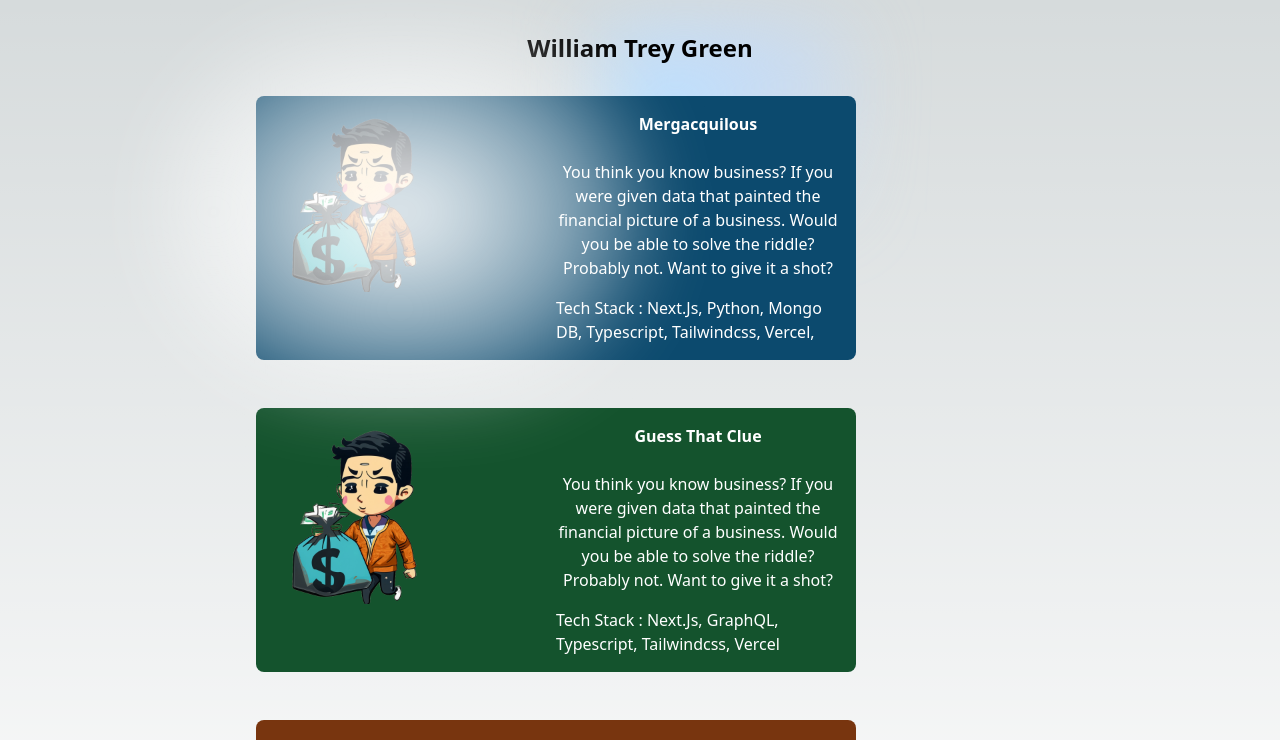
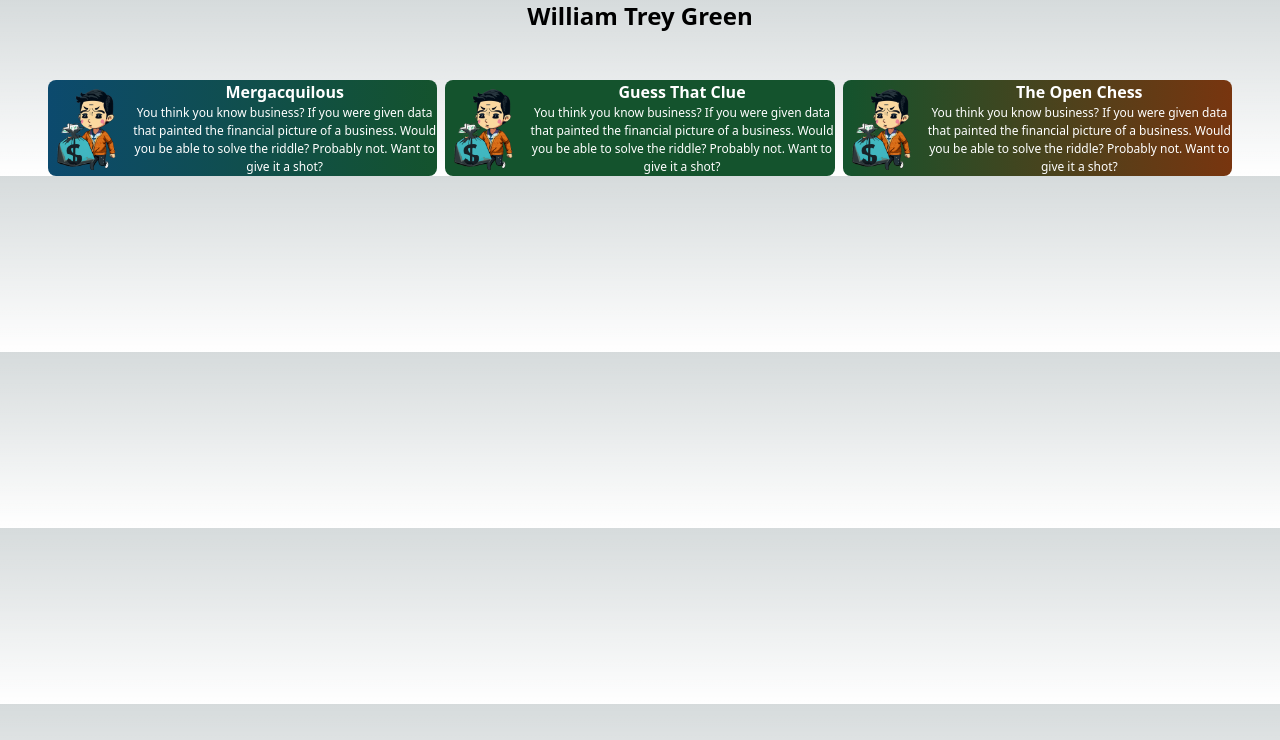
Before and after one commit to trey-greenn/portfolio, a Next.js app: page / in a window 1280 px wide. Shown: the top 740 px of the page. Built offline with nearby package versions, Linux system fonts and the light colour scheme.

Commit message:
homepage update

```diff
--- a/pages/index.tsx
+++ b/pages/index.tsx
@@ -12,22 +12,23 @@
     <main
     >
 
-      <div className="relative flex justify-center p-8 lace-items-center before:absolute before:h-[300px] before:w-[480px] before:-translate-x-1/2 before:rounded-full before:bg-gradient-radial before:from-white before:to-transparent before:blur-2xl before:content-[''] after:absolute after:-z-20 after:h-[180px] after:w-[240px] after:translate-x-1/3 after:bg-gradient-conic after:from-sky-200 after:via-blue-200 after:blur-2xl after:content-[''] before:dark:bg-gradient-to-br before:dark:from-transparent before:dark:to-blue-700/10 after:dark:from-sky-900 after:dark:via-[#0141ff]/40 before:lg:h-[360px]">
+      <div className="">
         <h1 className="font-bold text-2xl text-center">William Trey Green</h1>
 
 
       </div>
-      <div className="grid grid-cols-5">
+      <div className="grid md:grid-cols-9 mx-12 gap-2">
 
-      <div className="col-start-2 col-end-5 ">
+      {/* <div className="col-start-2 col-end-5 "> */}
 
+      <div className="rounded-lg border-white mt-12 col-span-3 ">
 
-      <div className="port_website grid grid-cols-2 rounded-lg p-4  bg-sky-900">
+      <div className="port_website grid grid-flow-row grid-flow-col rounded-lg bg-gradient-to-r from-sky-900 to-green-900 place-items-center">
         <Image
           src="/Untitled.png"
           alt="Guess That Clue"
-          width={180}
-          height={48}
+          width={84}
+          height={84}
 
         />
         <Link href="https://mergacquilous.com ">
@@ -35,62 +36,60 @@
             Mergacquilous
           </h2>
 
-          <p className="mt-6 mb-4 text-center">
+          <p className="text-center text-clip">
             You think you know business? If you were given data that painted the financial picture of a business. Would you be able to solve the riddle? Probably not. Want to give it a shot?
           </p>
-          <p>Tech Stack : Next.Js, Python, Mongo DB, Typescript, Tailwindcss, Vercel, </p>
 
         </Link>
       </div>
+      </div>
 
 
-      <div className="rounded-lg border-white mt-12 col-start-2 col-end-5">
+      <div className="rounded-lg border-white mt-12 col-span-3 ">
 
-      <div className="port_website grid grid-cols-2 rounded-lg p-4  bg-green-900">
+      <div className="port_website grid grid-flow-col grid-flow-row rounded-lg bg-green-900 place-items-center">
         <Image
           src="/Untitled.png"
           alt="Guess That Clue"
-          width={180}
-          height={48}
+          width={84}
+          height={84}
 
         />
         <Link href="https://gtc-navy.vercel.app/ ">
           <h2 className="font-bold text-center">
             Guess That Clue
           </h2>
-          <p className="mt-6 mb-4 text-center">
+          <p className="text-center">
             You think you know business? If you were given data that painted the financial picture of a business. Would you be able to solve the riddle? Probably not. Want to give it a shot?
           </p>
-          <p>Tech Stack : Next.Js, GraphQL, Typescript, Tailwindcss, Vercel </p>
         </Link>
       </div>
 
       </div>
-      <div className="rounded-lg border-white mt-12 col-start-2 col-end-5">
+      <div className="rounded-lg border-white mt-12 col-span-3">
 
-      <div className="port_website grid grid-cols-2  rounded-lg p-4  bg-amber-900">
+      <div className="port_website grid grid-flow-col grid-flow-row rounded-lg bg-gradient-to-r from-green-900 bg-amber-900 place-items-center">
         <Image
           src="/Untitled.png"
           alt="Guess That Clue"
-          width={180}
-          height={48}
+          width={84}
+          height={84}
 
         />
         <Link href="https://theopenchess.com ">
-          <h2 className="font-bold text-center">
+          <h2 className="font-bold text-center ">
             The Open Chess
           </h2>
-          <p className="mt-6 mb-4 text-center">
+          <p className="text-center">
             You think you know business? If you were given data that painted the financial picture of a business. Would you be able to solve the riddle? Probably not. Want to give it a shot?
           </p>
-          <p>Tech Stack : Next.Js, GraphQL, Typescript, Tailwindcss, Vercel, Shopify </p>
         </Link>
       </div>
 
       </div>
 
 
-      </div>
+      {/* </div> */}
       </div>
     </main>
   )
--- a/styles/globals.css
+++ b/styles/globals.css
@@ -27,13 +27,11 @@
 }
 
 
-.port_website {
 
-  width : 600px;
-}
 
 p {
   color:white;
+  font-size:12px;
 }
 
 h2 {
```
Also changed, not shown: public/file.png (added).
